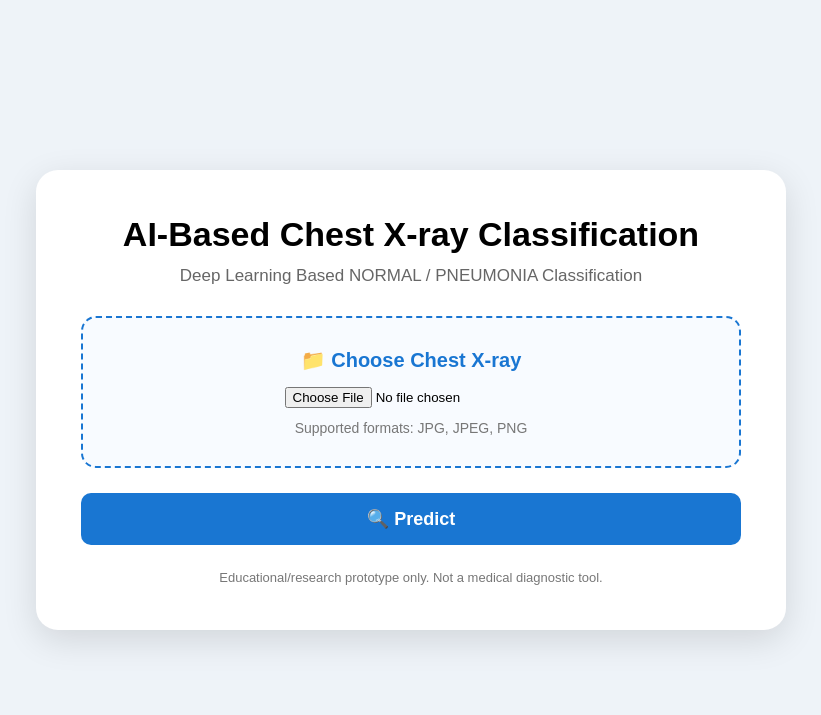
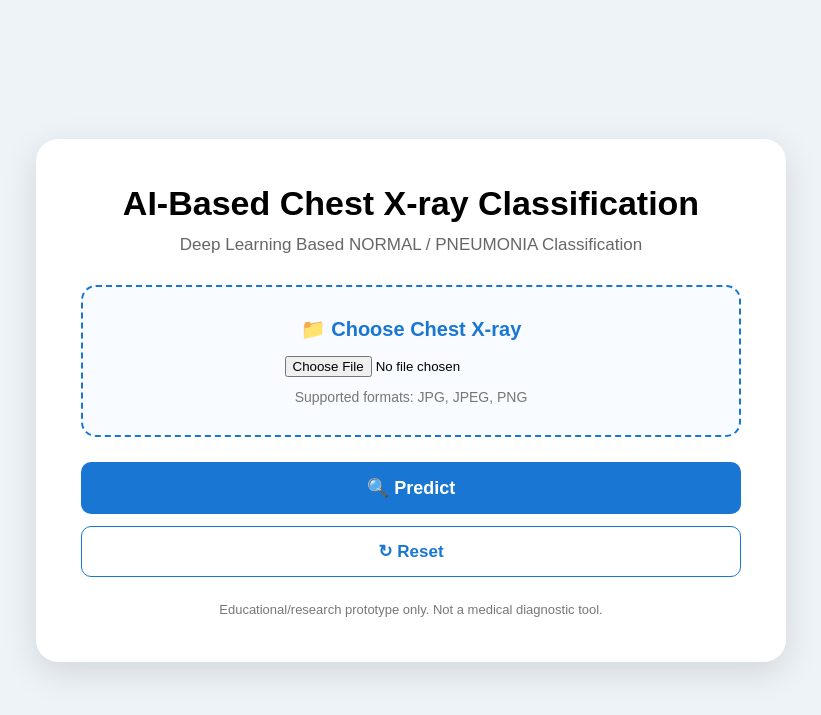
Before and after one commit to ChelpuriPraneeth/chest-xray-disease-classification, a Flask app: page / in a window 1280 px wide. Shown: the top 715 px of the page, without its empty margins (229-1050 px from the left). Run offline with Flask 3, Linux system fonts and the light colour scheme.

Commit message:
Improve web interface

```diff
--- a/static/style.css
+++ b/static/style.css
@@ -129,3 +129,19 @@ button:hover {
     color: #555;
     font-size: 14px;
 }
+.reset-button {
+    display: block;
+    width: 100%;
+    margin-top: 12px;
+    padding: 14px;
+    border-radius: 10px;
+    border: 1px solid #1976d2;
+    color: #1976d2;
+    text-decoration: none;
+    font-size: 17px;
+    font-weight: bold;
+}
+
+.reset-button:hover {
+    background: #eef6ff;
+}
--- a/templates/index.html
+++ b/templates/index.html
@@ -44,7 +44,7 @@
         <button type="submit">
             🔍 Predict
         </button>
-
+	<a href="/" class="reset-button">↻ Reset</a>
     </form>
 
     {% if prediction %}
```
